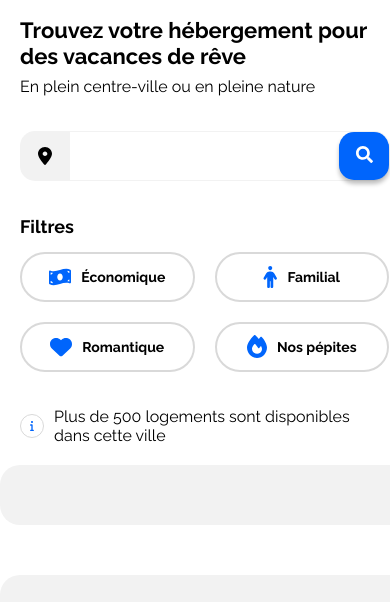
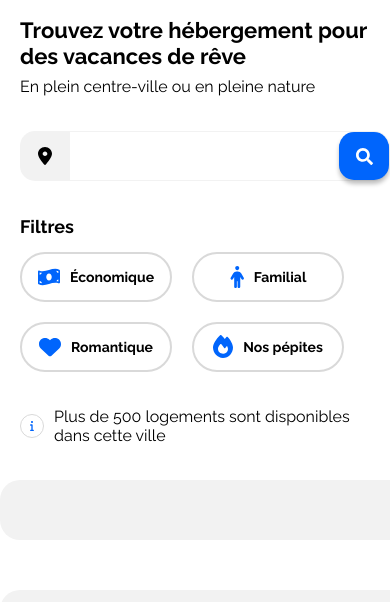
Before and after one commit to raven-panda/oc-project-1-booki, a plain HTML site: page index.html in a window 390 px wide. Shown: the part 111-713 px from the top of the page. Drawn offline with Linux system fonts and the light colour scheme.

Commit message:
dev-search-sct/update: updated style for responsive

```diff
--- a/css/style.css
+++ b/css/style.css
@@ -8,6 +8,8 @@
     --main-bg-color: #F2F2F2;
     --filter-bg-color: #DEEBFF;
     --button-main-border-color: #D9D9D9;
+    --main-font-color: #000;
+    --second-font-color: #FFF;
     --inactive-color: #00000000;
 }
 
@@ -63,7 +65,7 @@ header {
 }
 
 header > img {
-    padding: 30px;
+    padding: 30px 0;
 }
 
 .header-tabs-container {
@@ -99,26 +101,35 @@ header .tab-button {
 /***** Search Form *****/
 
 .search-lodge-container {
-    padding: 20px;
     gap: 35px;
+    margin-bottom: 45px;
     display: flex;
     flex-direction: column;
 }
 
 #search-lodge-form {
     display: grid;
-    grid: 50px / 50px 1fr;
+    grid: 50px / 50px auto;
+    margin-right: auto;
 }
 
 #search-lodge-form button {
+    color: white;
     background: var(--main-color);
-    border-radius: 15px;
-    box-shadow: 0px 4px 4px 0px #00000040;
+    border-radius: 0 15px 15px 0;
+    justify-content: center;
+    padding: 14px 16px;
+    font-weight: 700;
+    font-size: 18px;
+}
+
+#search-lodge-form button img {
+    display: none;
 }
 
 .lodge-search-bar {
     display: grid;
-    grid-template-columns: 1fr 50px;
+    grid-template-columns: 1fr auto;
     border-top: 1px solid var(--main-bg-color);
     border-bottom: 1px solid var(--main-bg-color);
     border-radius: 0 15px 15px 0;
@@ -137,6 +148,7 @@ header .tab-button {
 /***** Filters *****/
 .filters-container {
     display: flex;
+    align-items: center;
     gap: 15px;
 }
 
@@ -275,6 +287,12 @@ footer {
 /****** Media queries ***********/
 /* Medium devices (tablets, less/equal than 1024px) */
 @media (max-width: 1024px) {
+    /***** Filters ******/
+    .filters-container {
+        flex-direction: column;
+        align-items: flex-start;
+    }
+
     .hebergements-and-populaires {
         flex-direction: column;
     }
@@ -334,11 +352,32 @@ footer {
     }
 
     /***** Body *****/
+    #search-lodge-form {
+        grid: 50px / 50px 1fr;
+        margin: 0;
+    }
+    .lodge-search-bar {
+        grid-template-columns: 1fr 50px;
+    }
+    #search-lodge-form button {
+        border-radius: 15px;
+        box-shadow: 0px 4px 4px 0px #00000040;
+    }
+    #search-lodge-form button span {
+        display: none;
+    }
+
+    #search-lodge-form button img {
+        display: block;
+    }
+
+    /***** Search form *****/
+    .search-lodge-container {
+        padding: 20px;
+        margin-bottom: 15px;
+    }
 
     /***** Filters *****/
-    .filters-container {
-        flex-direction: column;
-    }
     .filter-buttons-container {
         display: grid;
         grid: 50px 50px / 1fr 1fr;
--- a/index.html
+++ b/index.html
@@ -35,8 +35,9 @@
                     </div>
                     <div class="lodge-search-bar">
                         <input type="text" name="lodge-search" id="lodge-form-input" class="flex-centered fs18">
-                        <button type="submit" class="height-100">
+                        <button type="submit" class="flex-centered">
                             <img src="images/icones/search-glass.svg" alt="" width="17" height="17">
+                            <span>Rechercher</span>
                         </button>
                     </div>
                 </form>
```
